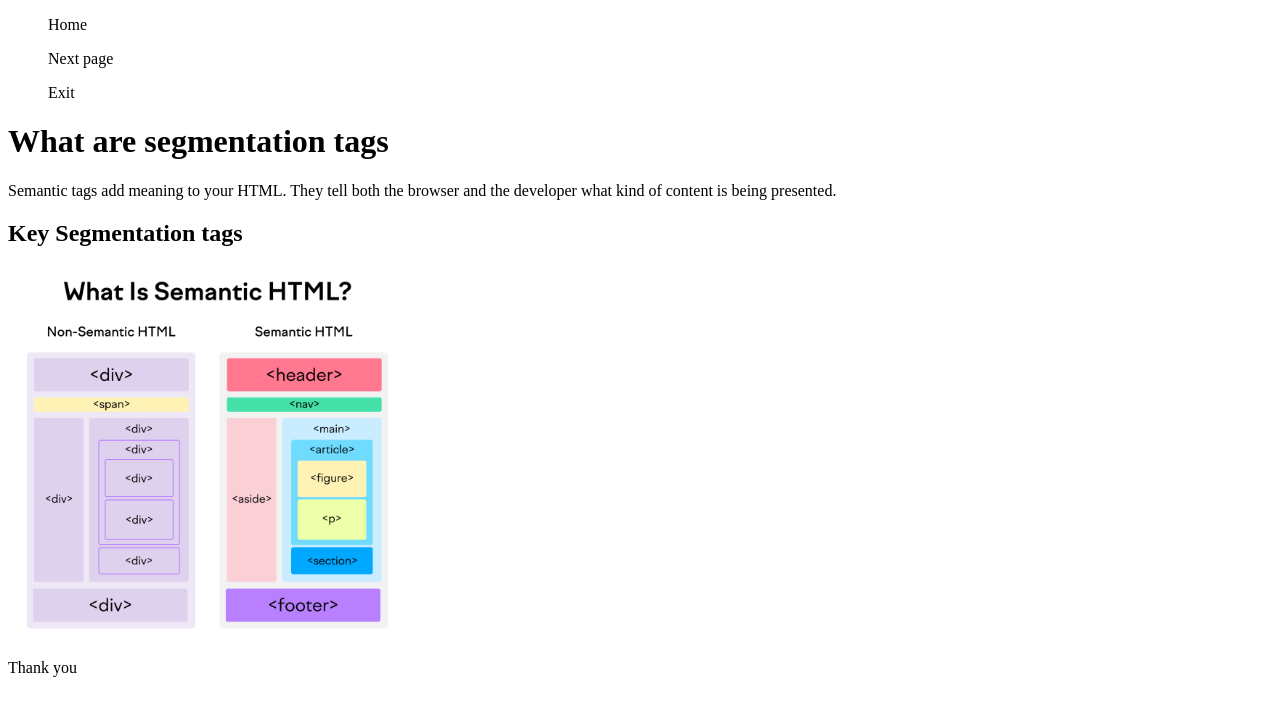
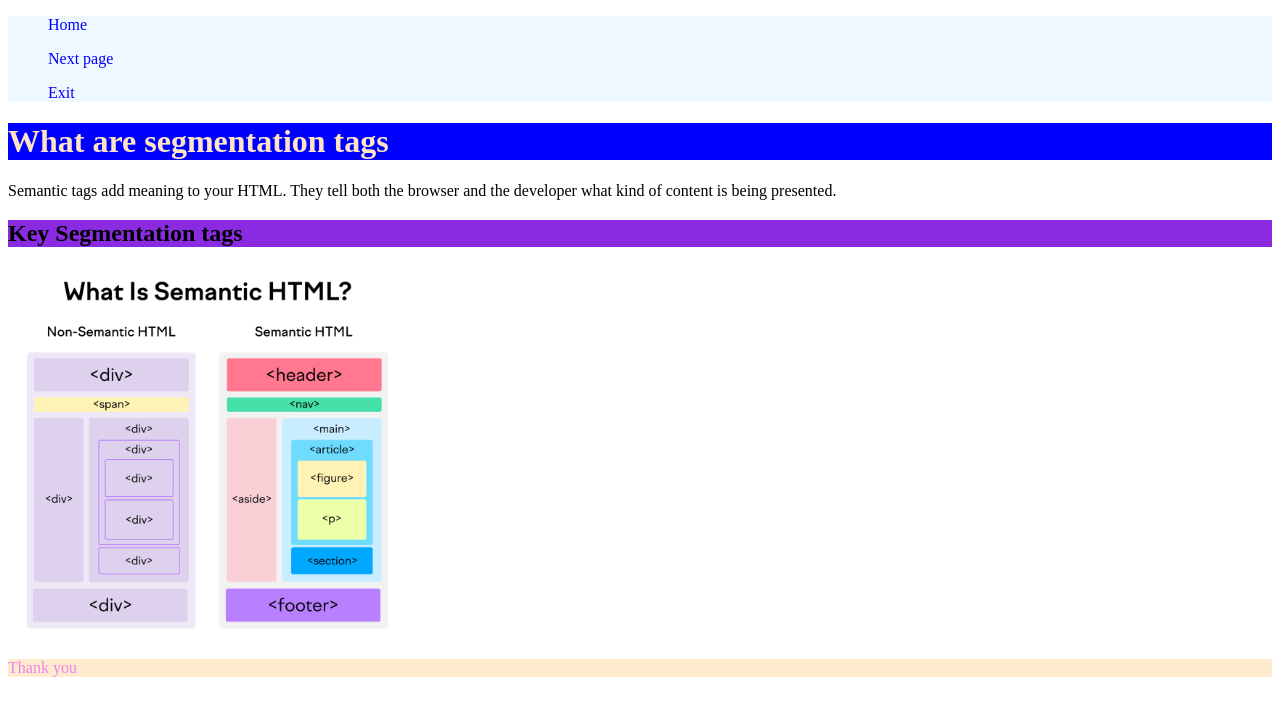
Before and after one commit to Yashwanth1111111/web-dev-, a plain HTML site: page video 11/index.html in a window 1280 px wide. Drawn offline with Linux system fonts and the light colour scheme.

Commit message:
segmentation tags

```diff
--- a/video 11/index.html
+++ b/video 11/index.html
@@ -4,6 +4,7 @@
     <meta charset="UTF-8">
     <meta name="viewport" content="width=device-width, initial-scale=1.0">
     <title>Segmenatation tags</title>
+    <link rel="stylesheet" href="style.css">
 </head>
 <body>
     <header>
--- /dev/null
+++ b/video 11/style.css
@@ -0,0 +1,18 @@
+header{
+    color: blue;
+    background-color: aliceblue;
+}
+h1{
+    color: bisque;
+    background-color: blue;
+}
+h2{
+    background-color: blueviolet;
+}
+img{
+    color: black;
+}
+footer{
+    color: violet;
+    background-color: blanchedalmond;
+}
```
